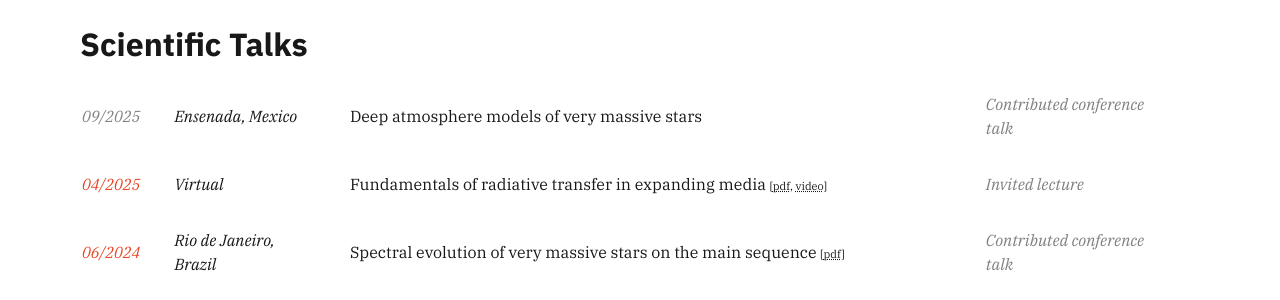
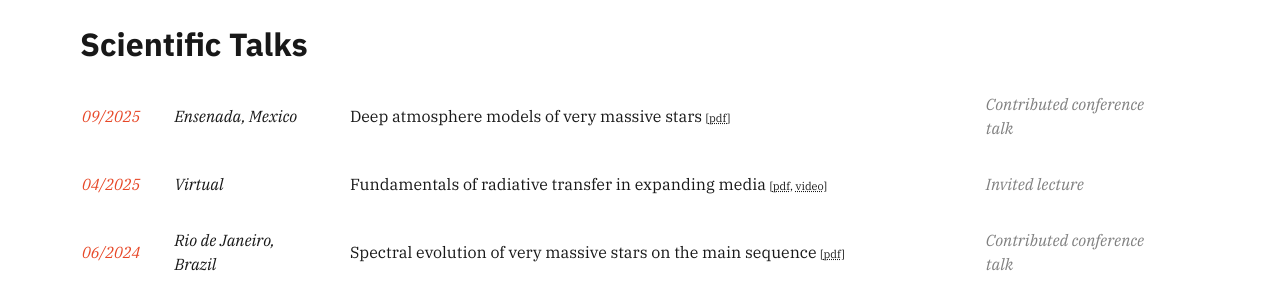
Before and after one commit to JorisJosiek/jorisjosiek.github.io, a Jekyll site: the page built from CV.md, in a window 1280 px wide and 900 px high, scrolled down 562 px. Shown: the part 149-449 px from the top of the window. Built offline with Jekyll 4.4.1, drawn with Linux system fonts in a browser that asks for light colours; nearby versions of some CDN libraries.

```diff
--- a/CV.md
+++ b/CV.md
@@ -17,7 +17,7 @@ See [Author Search on NASA/ADS](https://ui.adsabs.harvard.edu/search/fq=%7B!type
 
 ## Scientific Talks
 
-| <span style="color:gray">*09/2025*</span>| *Ensenada, Mexico* | Deep atmosphere models of very massive stars | <span style="color:gray">*Contributed conference talk*</span>|
+| <span class="text-accent">*09/2025*</span>| *Ensenada, Mexico* | Deep atmosphere models of very massive stars <span class="small-text">[[pdf](https://jorisjosiek.com/assets/documents/202509-Talk.pdf)]</span>| <span style="color:gray">*Contributed conference talk*</span>|
 | <span class="text-accent">*04/2025*</span>| *Virtual* | Fundamentals of radiative transfer in expanding media <span class="small-text">[[pdf](https://jorisjosiek.com/assets/documents/202504-Lecture.pdf), [video](https://www.youtube.com/watch?v=2eu1p37UKWs)]</span>| <span style="color:gray">*Invited lecture*</span>|
 | <span class="text-accent">*06/2024*</span>| *Rio de Janeiro, Brazil* | Spectral evolution of very massive stars on the main sequence <span class="small-text">[[pdf](https://jorisjosiek.com/assets/documents/202406-Talk.pdf)]</span>| <span style="color:gray">*Contributed conference talk*</span>|
 | <span class="text-accent">*01/2024*</span>| *Heidelberg, Germany* | Impact of main sequence mass loss on the structure and evolution of massive stars | <span style="color:gray">*Invited colloquium talk*</span>|
```
Also changed, not shown: 1 other file.
